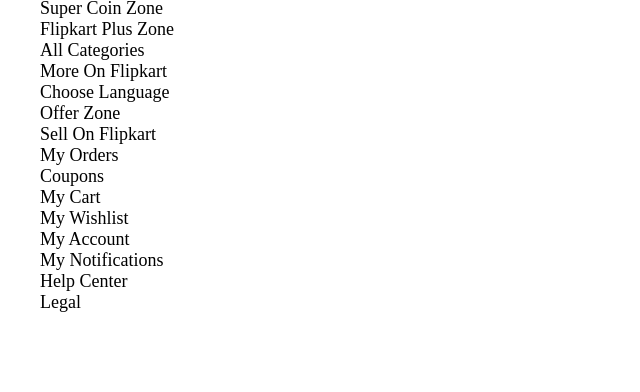
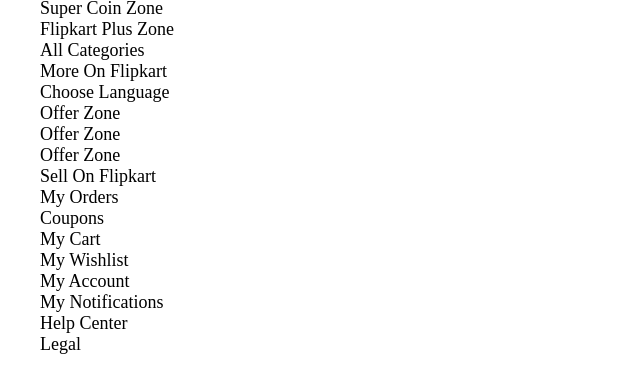
Before and after one commit to teja2412j/collab, a plain HTML site: page mainpage.html in a window 1280 px wide. Shown: the part 78-470 px from the top of the page, without its empty margins (0-640 px from the left). Drawn offline with Linux system fonts and the light colour scheme.

Commit message:
extra li again i added

```diff
--- a/mainpage.html
+++ b/mainpage.html
@@ -464,6 +464,8 @@
             <li><a href="#">More On Flipkart</a></li>
             <li><a href="#">Choose Language</a></li>
             <li><a href="#">Offer Zone</a></li>
+              <li><a href="#">Offer Zone</a></li>
+                <li><a href="#">Offer Zone</a></li>
             <li><a href="#">Sell On Flipkart</a></li>
             <li><a href="#">My Orders</a></li>
             <li><a href="#">Coupons</a></li>
```
